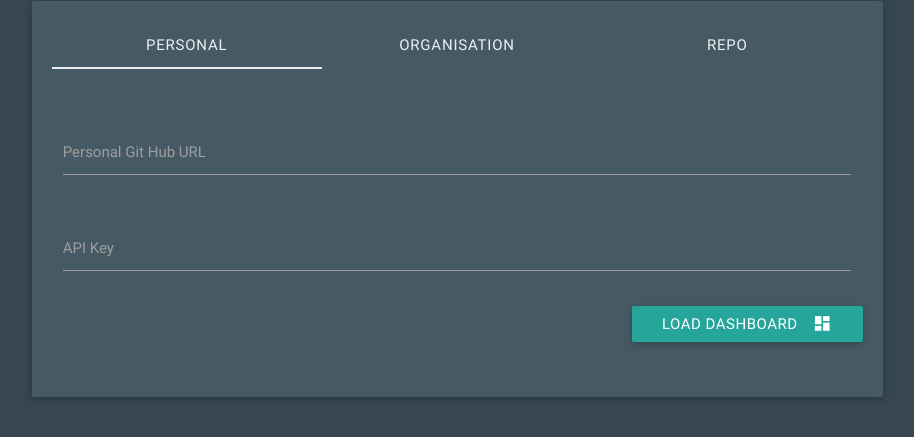
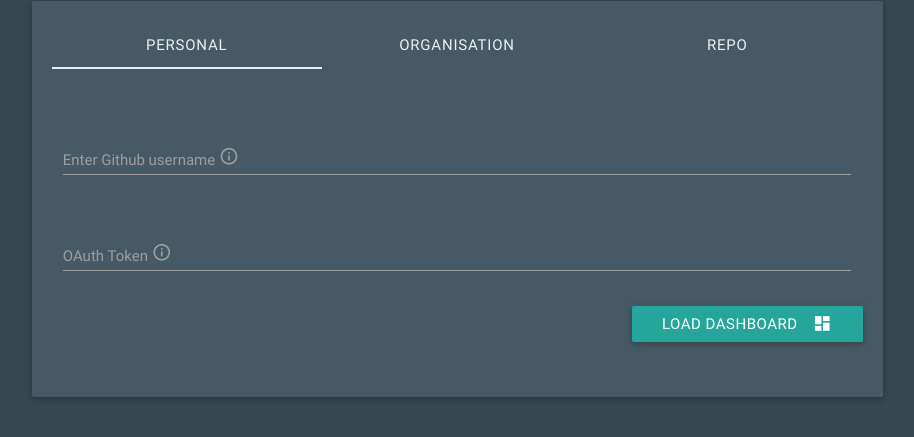
Before and after one commit to nathanbuckley-zz/dashyourgit, a website: page public/html/index.html in a window 1280 px wide. Shown: the part 207-644 px from the top of the page, without its empty margins (183-1097 px from the left). Drawn offline with nearby package versions, Linux system fonts and the light colour scheme.

Commit message:
added tooltips to personal form

```diff
--- a/public/html/index.html
+++ b/public/html/index.html
@@ -27,13 +27,13 @@
       <div class="row">
         <div class="input-field col s12 top">
           <input id="giturl" type="text" class="validate">
-          <label for="gitURL"> Personal Git Hub URL</label>
+          <label for="gitURL">Enter Github username <i class="mdi-action-info-outline info tooltipped" data-position="right" data-delay="50" data-tooltip="Enter Full user name eg: nathanbuckley"></i></label>
         </div>
       </div>
       <div class="row">
         <div class="input-field col s12">
           <input id="apikey" type="text" class="validate">
-          <label for="apikey">API Key</label>
+          <label for="apikey">OAuth Token <i class="mdi-action-info-outline info tooltipped" data-position="right" data-delay="50" data-tooltip="Learn how to generate token at: https://developer.github.com/v3/oauth/"></i></label>
         </div>
       </div>
       <div class="row submitbt">
```
